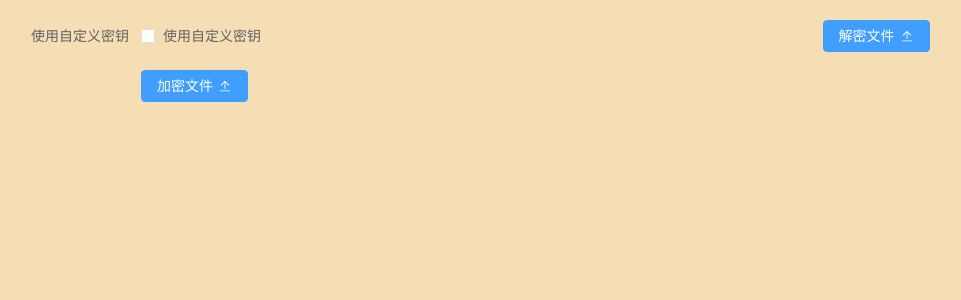
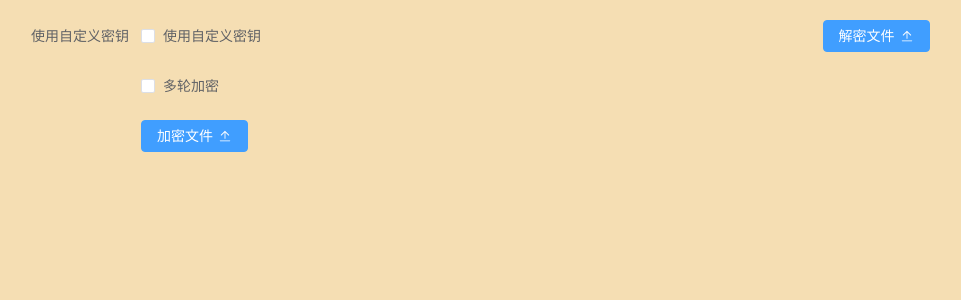
Before and after one commit to Hans774882968/file-encrypt, a Vue app: page /#/ in a window 1280 px wide. Shown: the top 300 px of the page, without its empty margins (79-1040 px from the left). Built offline with nearby package versions, Linux system fonts and the light colour scheme.

Commit message:
feat: 多轮加密

```diff
--- a/src/components/Encrypt.vue
+++ b/src/components/Encrypt.vue
@@ -1,12 +1,17 @@
 <template>
-  <el-form ref="form" :model="options" label-width="200px">
+  <el-form
+    ref="form"
+    :model="options"
+    label-width="200px"
+    :rules="rules"
+  >
     <el-form-item label="使用自定义密钥">
       <el-checkbox v-model="options.useCustomKey">
         使用自定义密钥
       </el-checkbox>
     </el-form-item>
     <el-form-item v-if="options.useCustomKey" label="输入自定义密钥">
-      <div class="custom-key">
+      <div class="form-item-with-tooltip">
         <el-input
           v-model="options.key"
           placeholder="Please input"
@@ -28,6 +33,38 @@
     <el-form-item v-if="options.useCustomKey">
       密钥长度：{{ keyLength }}
     </el-form-item>
+
+    <el-form-item>
+      <el-checkbox v-model="options.multiRoundEncryption">
+        多轮加密
+      </el-checkbox>
+    </el-form-item>
+    <el-form-item
+      v-if="options.multiRoundEncryption"
+      prop="encryptRoundCount"
+      label="加密轮数"
+    >
+      <div class="form-item-with-tooltip">
+        <el-input-number
+          v-model="options.encryptRoundCount"
+          :min="1"
+          :max="10"
+          :step="1"
+          :precision="0"
+        />
+        <el-tooltip
+          class="item"
+          effect="dark"
+          :content="`最小为1，最大为${ENCRYPT_ROUND_UPPER_LIMIT}`"
+          placement="right"
+        >
+          <el-icon :size="20">
+            <question-filled />
+          </el-icon>
+        </el-tooltip>
+      </div>
+    </el-form-item>
+
     <el-form-item>
       <el-upload
         :on-change="handleSelectFile"
@@ -50,7 +87,8 @@
 <script setup>
 import path from 'node:path';
 import { Upload, Download, QuestionFilled } from '@element-plus/icons-vue';
-import { computed, ref } from 'vue';
+import { computed, reactive, ref } from 'vue';
+import { ElMessage } from 'element-plus';
 import { fileToArrayBuffer, enc } from '../utils/bin';
 import { downloadEncryptFile } from '../utils/download';
 
@@ -61,17 +99,47 @@ const handling = ref(false);
 const options = ref({
   file: null,
   useCustomKey: false,
+  multiRoundEncryption: false,
+  encryptRoundCount: 1,
   key: '',
+});
+const ENCRYPT_ROUND_UPPER_LIMIT = ref(10);
+const form = ref(null);
+const rules = reactive({
+  encryptRoundCount: [
+    {
+      validator(rule, value, callback) {
+        if (!value) {
+          callback(new Error('Invalid encrypt round'));
+          return;
+        }
+        const s = value.toString();
+        if (!/^\d+$/.test(s)) {
+          callback(new Error(`Encrypt round should be an integer in range [1, ${ENCRYPT_ROUND_UPPER_LIMIT.value}]`));
+          return;
+        }
+        callback();
+      },
+      trigger: 'blur',
+    },
+  ],
 });
 
 const encryptKey = computed(() => (options.value.useCustomKey ? options.value.key : ''));
 const keyLength = computed(() => new TextEncoder().encode(options.value.key).length);
 const customKeyAutoSize = computed(() => ({ minRows: 3, maxRows: 10 }));
+const encryptRoundCount = computed(() => (options.value.multiRoundEncryption ? options.value.encryptRoundCount : 1));
 
 async function encrypt(file) {
+  try {
+    await form.value.validate();
+  } catch (e) {
+    ElMessage.error('表单校验未通过！');
+    return;
+  }
   encryptResultBlob.value = null;
   const curArrayBuffer = await fileToArrayBuffer(file.raw);
-  encryptResultBlob.value = enc(curArrayBuffer, encryptKey.value);
+  encryptResultBlob.value = enc(curArrayBuffer, encryptKey.value, encryptRoundCount.value);
   emit('encrypted', encryptResultBlob.value);
 }
 
@@ -96,7 +164,7 @@ export default {
 </script>
 
 <style lang="less" scoped>
-.custom-key {
+.form-item-with-tooltip {
   width: 100%;
   display: flex;
   gap: 8px;
--- a/src/utils/bin.js
+++ b/src/utils/bin.js
@@ -19,14 +19,22 @@ export function isUint8ArrayEqual(a1, a2) {
   return a1.length === a2.length && a1.every((v, i) => v === a2[i]);
 }
 
-export function enc(ab, _encryptKey = fileHeader) {
+export function getEncryptedU8Array(ab, encryptKey) {
+  const u8Array = new Uint8Array(ab);
+  const encryptedData = u8Array.map((b, i) => b ^ encryptKey[i % encryptKey.length]);
+  return new Uint8Array([...fileHeader, ...uint32ToUint8Array(encryptKey.length), ...encryptKey, ...encryptedData]);
+}
+
+export function enc(ab, _encryptKey = fileHeader, encryptRoundCount = 1) {
   let encryptKey = _encryptKey || fileHeader;
   if (typeof encryptKey === 'string') {
     encryptKey = new TextEncoder().encode(encryptKey);
   }
-  const u8Array = new Uint8Array(ab);
-  const encryptedData = u8Array.map((b, i) => b ^ encryptKey[i % encryptKey.length]);
-  return new Blob([fileHeader, uint32ToUint8Array(encryptKey.length), encryptKey, encryptedData]);
+  let encryptedData = ab;
+  for (let i = 0; i < encryptRoundCount; ++i) {
+    encryptedData = getEncryptedU8Array(encryptedData, encryptKey);
+  }
+  return new Blob([encryptedData]);
 }
 
 export function getDecryptedU8Array(ab) {
```
Also changed, not shown: .eslintrc.js.
